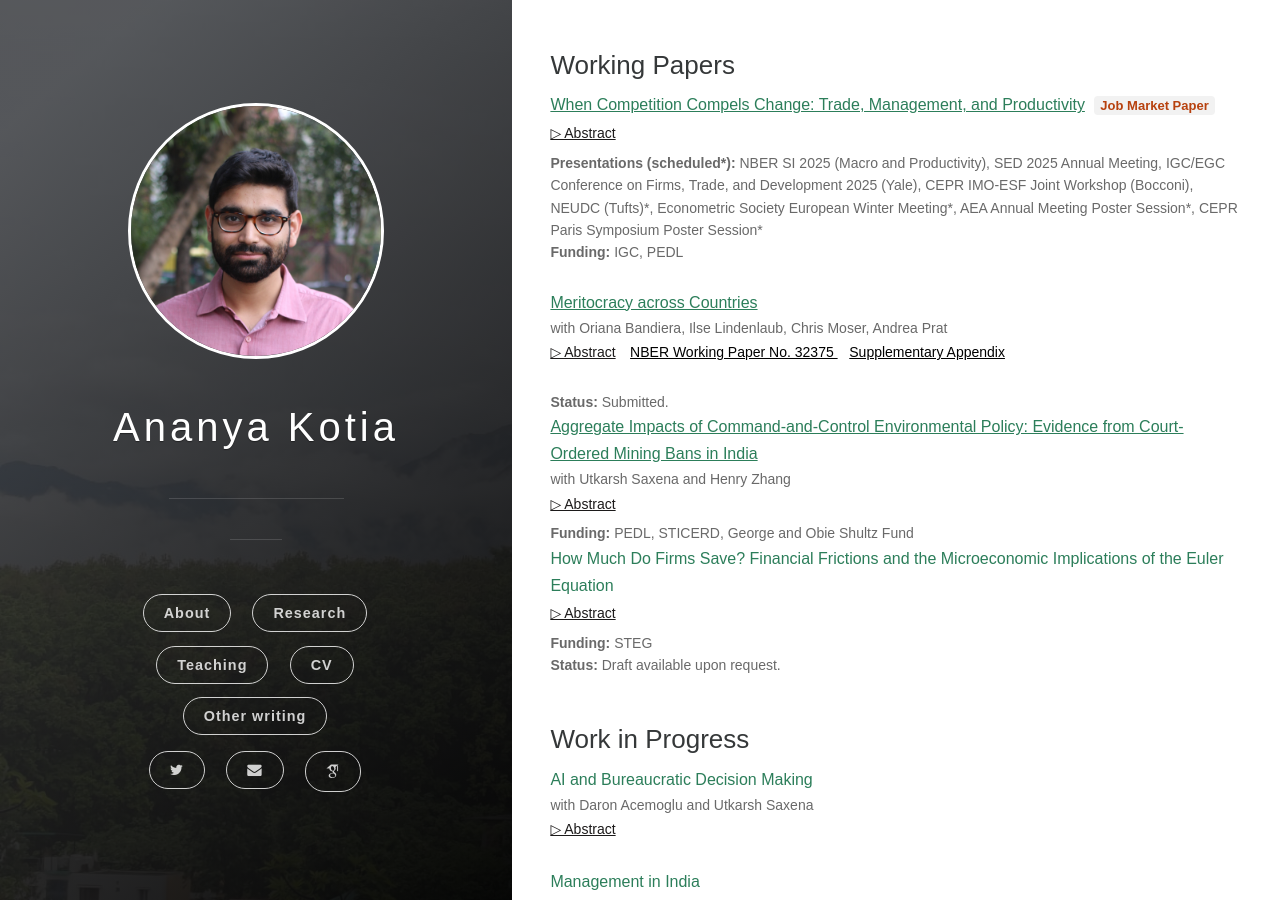
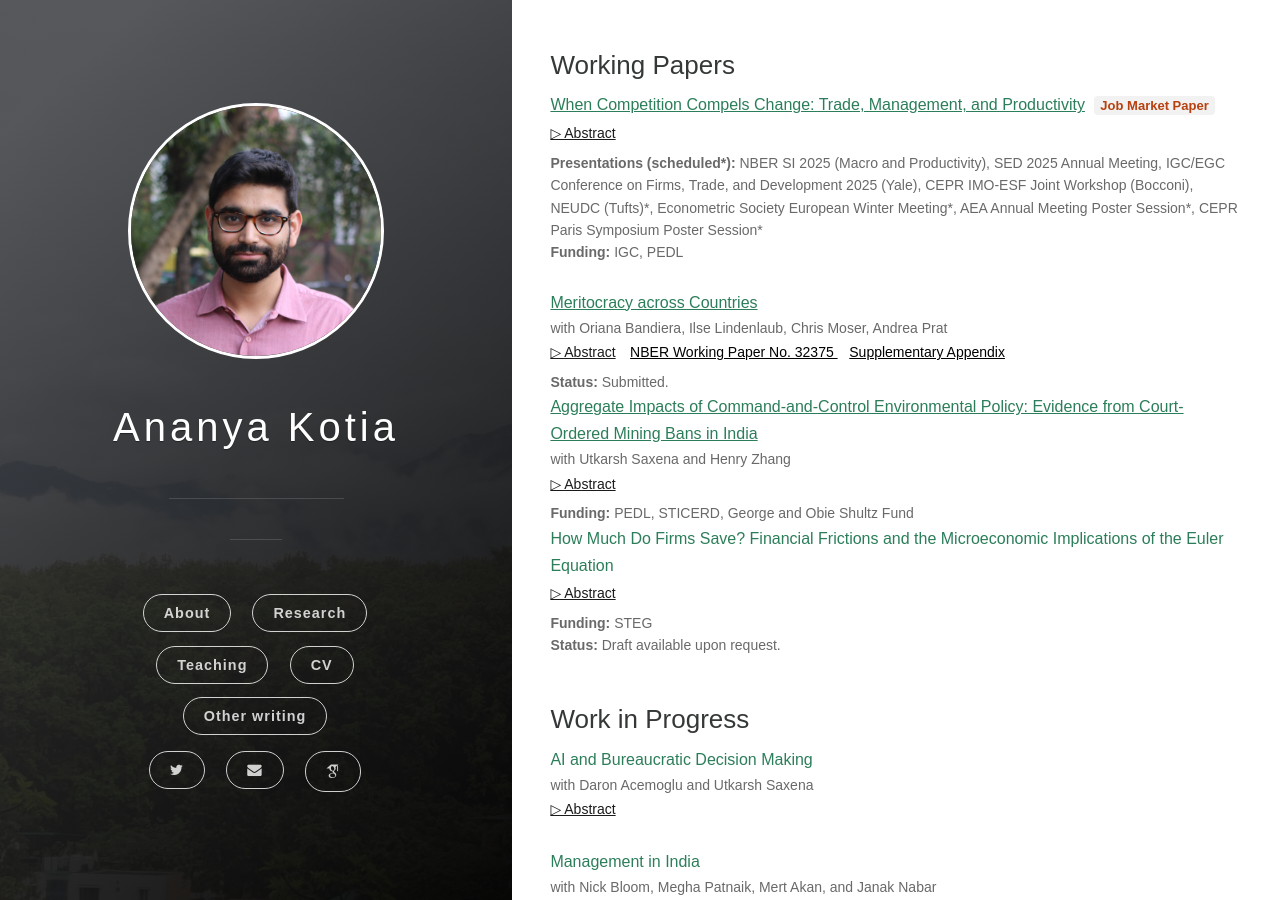
Before and after one commit to ananyakotia/ananyakotia.github.io, a Jekyll site: the page built from pages/research.markdown, in a window 1280 px wide and 900 px high. Built offline with Jekyll 4.4.1, drawn with Linux system fonts in a browser that asks for light colours; some web fonts are replaced.

Commit message:
Update research.markdown

```diff
--- a/pages/research.markdown
+++ b/pages/research.markdown
@@ -65,7 +65,7 @@ permalink: /research/
 	</h6>
 </div>
 <ul class="no-bullets">
-	<li class="author-funding" style="font-size: 14px;"><strong>Status:</strong> Submitted.</li>
+	<li class="author-funding" style="margin-top: -20px; font-size: 14px;"><strong>Status:</strong> Submitted.</li>
 </ul>
 
 
@@ -191,14 +191,18 @@ permalink: /research/
   <li>
     <span class="abstract-toggle" data-abstract-id="labor_abstract">▷ Abstract</span>
   </li>
-	<li class="author-funding" style="font-size: 14px;"><strong>Funding:</strong> STEG</li>
-	<li class="author-funding" style="font-size: 14px;"><strong>Status:</strong> Draft coming soon.</li>
 </ul>
 <div id="labor_abstract" class="abstract" style="max-height:0;">
   <h6>
 		This project studies the long-run effects of the 1982-1984 expansion of India's Industrial Disputes Act (IDA), which extended strict firing regulations from manufacturing firms with more than 300 workers to those with more than 100. The amendment required firms above this threshold to obtain government approval before laying off blue-collar workers, permission that was rarely granted. Using microdata from the Annual Survey of Industries from 1974 to 1990, we employ an event-study design to show that affected firms experienced substantial exit, employment losses, and capital contraction, with much larger declines in labor-intensive industries relative to capital-intensive ones. The reform therefore shifted the composition of India's industrial base toward more capital-intensive production. Ongoing work builds a structural model to quantify how such labor market distortions slowed structural transformation by impeding the movement of workers from agriculture into manufacturing and dampening overall productivity growth.
 	</h6>
 </div>
+<ul class="no-bullets">
+	<li class="author-funding" style="margin-top: -20px; font-size: 14px;"><strong>Funding:</strong> STEG</li>
+	<li class="author-funding" style="font-size: 14px;"><strong>Status:</strong> Draft coming soon.
+	</li>
+</ul>
+
 
 <span style="color:#2c7e5a;font-weight: 500;">Globalization and Domestic Industrial Policy</span>
 <ul class="no-bullets">
@@ -213,7 +217,7 @@ permalink: /research/
 </div>
 <ul class="no-bullets">
   <li
-  	class="author-funding" style="font-size: 14px;">Funding: IGC
+  	class="author-funding" style="margin-top: -20px; font-size: 14px;">Funding: IGC
   </li>
   <li class="author-funding" style="font-size: 14px;"><strong>Status:</strong> Draft coming soon.</li>
 </ul>
```
